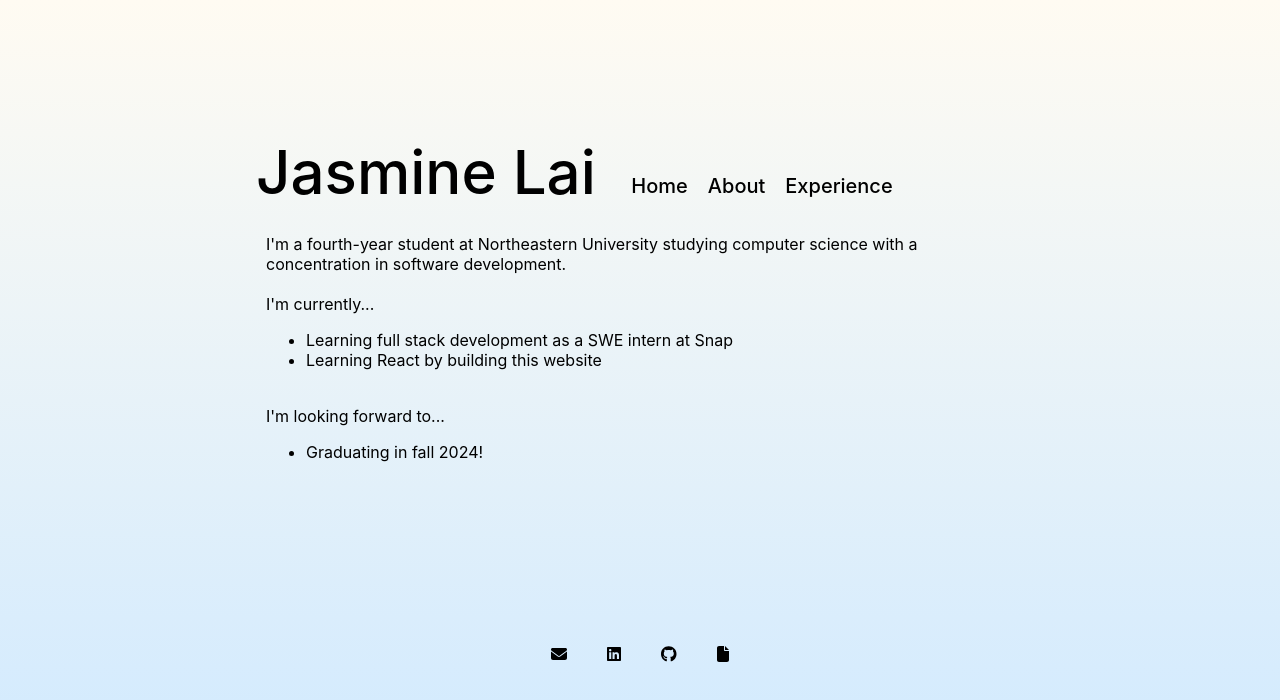
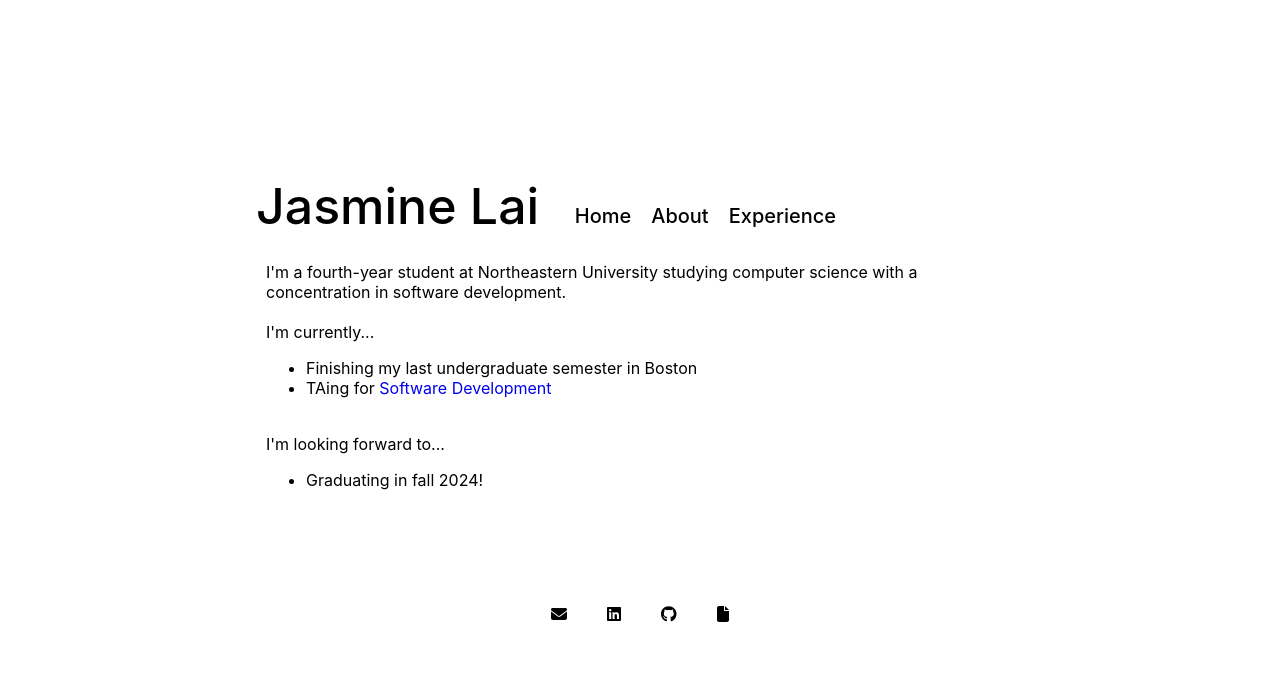
Before and after one commit to jazlai/jazlai.github.io, a React (Create React App) app: page / in a window 1280 px wide. Shown: the top 700 px of the page. Built offline with nearby package versions, Linux system fonts and the light colour scheme.

Commit message:
update site

```diff
--- a/src/header/styles.ts
+++ b/src/header/styles.ts
@@ -1,7 +1,7 @@
 import { css } from '@emotion/react';
 
 export const headerName = css({
-  fontSize: '60px',
+  fontSize: '50px',
   fontWeight: '500',
 
   "@media (max-width: 700px)": {
@@ -15,7 +15,7 @@ export const headerName = css({
 
 export const navBar = css({
   marginTop: 'auto',
-  paddingBottom: '10px',
+  paddingBottom:  '8px',
 });
 
 export const navItem = css({
--- a/src/sections/About.tsx
+++ b/src/sections/About.tsx
@@ -10,7 +10,7 @@ const About: React.FC = () => {
         Within the realm of computer science, I'm primarily interested in software development.
         I value writing scalable and maintainable code, especially for large systems.
         <br/><br/>
-        When I'm not coding, catch me at a bouldering gym, hiking in the mountains, playing Genshin Impact, or vibing at a rave!
+        When I'm not coding, catch me at a bouldering gym, playing Genshin Impact, or vibing at a rave!
         <br/><br/>
         ❤
       </p>
--- a/src/sections/Home.tsx
+++ b/src/sections/Home.tsx
@@ -1,15 +1,17 @@
+/** @jsxImportSource @emotion/react */
 import React from 'react';
+import { homepage } from './styles';
 
 const Home: React.FC = () => {
   return (
-    <div>
+    <div css={homepage}>
       <p>
         I'm a fourth-year student at Northeastern University studying computer science with a concentration in software development.
         <br/><br/>
         I'm currently...
           <ul>
-            <li>Learning full stack development as a SWE intern at Snap</li>
-            <li>Learning React by building this website</li>
+            <li>Finishing my last undergraduate semester in Boston</li>
+            <li>TAing for <a href="https://felleisen.org/matthias/4500-f24/">Software Development</a></li>
           </ul>
         <br/>
         I'm looking forward to...
--- a/src/sections/Teaching.tsx
+++ b/src/sections/Teaching.tsx
@@ -8,7 +8,7 @@ const Teaching: React.FC = () => {
       'course': 'CS 4500',
       'position': 'Section Teaching Assistant',
       'duration': '09-2024 — 12-2024',
-      'description': 'TBA'
+      'description': 'Reviewed student code walks, graded assignments'
     },
     {
       'course': 'CS 1210',
--- a/src/sections/styles.ts
+++ b/src/sections/styles.ts
@@ -1,4 +1,10 @@
 import { css } from '@emotion/react'
+
+export const homepage = css({
+  a: {
+    textDecoration: 'none',
+  },
+});
 
 export const experienceList = css({
   height: '40vh',
--- a/src/styles.ts
+++ b/src/styles.ts
@@ -1,7 +1,7 @@
 import { css } from '@emotion/react';
 
 export const appBackground = css({
-  background: 'linear-gradient(to bottom, #fffbf2, #cfe9ff)',
+  background: 'F4F3F2',
   height: '100vh',
   width: '100vw',
   display: 'flex',
@@ -14,7 +14,7 @@ export const appBackground = css({
 export const appContainer = css({
   height: '500px',
   width: '1000px',
-  maxHeight: '60vh',
+  maxHeight: '50vh',
   maxWidth: '60vw',
   display: 'flex',
   flexDirection: 'column',
```
